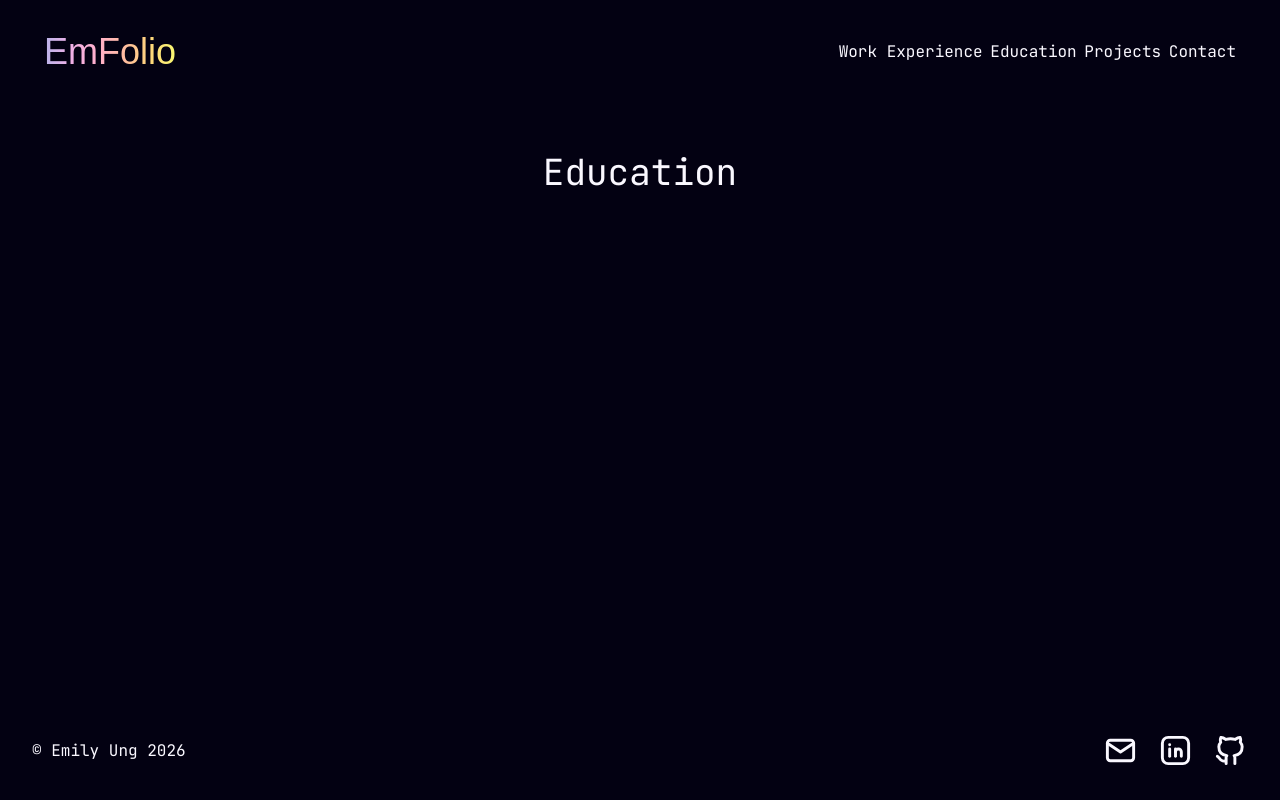
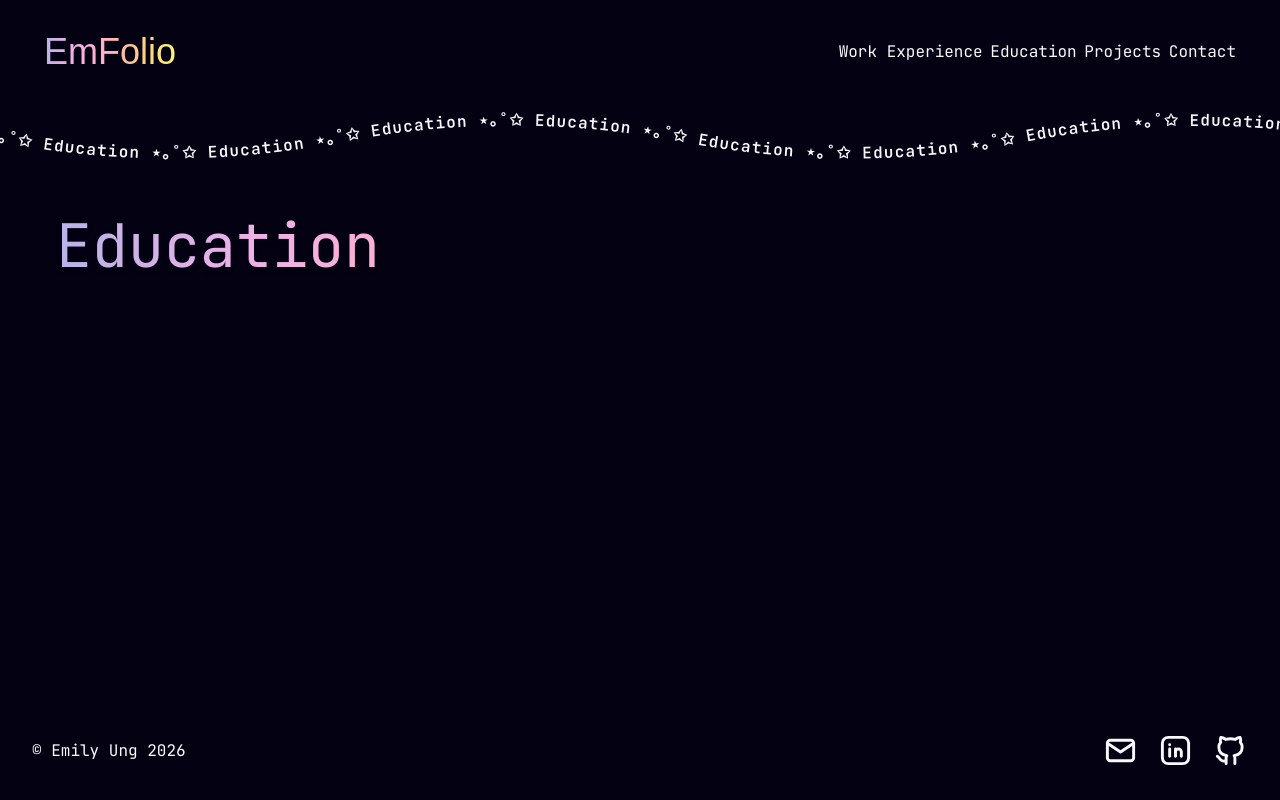
Before and after one commit to emilyungm/EmFolio, a Next.js app in the folder emily-ung-portfolio/: page /education in a window 1280 px wide. Built offline with nearby package versions, Linux system fonts and the light colour scheme; a web font is replaced by a local one.

Commit message:
Add text wave effect to each of the subpages

```diff
--- a/emily-ung-portfolio/app/contact/page.tsx
+++ b/emily-ung-portfolio/app/contact/page.tsx
@@ -1,7 +1,30 @@
+import TextLoop from "@/components/TextLoop";
+
 export default function ContactPage() {
   return (
-    <main className="mx-auto max-w-5xl px-6 py-12">
-      <h1 className="font-heading text-4xl text-ink">Contact</h1>
+    <main>
+      <TextLoop
+        text="Contact Me"
+        shape="wave"
+        speed={10}
+        direction="forward"
+        separator="⋆｡˚✩"
+        curviness={14}
+        fontSize={15}
+        fontWeight={600}
+        letterSpacing={1.5}
+        uppercase={false}
+        color="var(--color-ink)"
+        ribbon={false}
+        ribbonWidth={60}
+        pauseOnHover={false}
+        viewHeight={60}
+      />
+      <section className="mx-8 max-w-5xl px-6 py-12">
+        <h1 className="font-heading text-rainbow drop-shadow-md text-6xl">
+          Contact Me
+        </h1>
+      </section>
     </main>
   );
 }
--- a/emily-ung-portfolio/app/education/page.tsx
+++ b/emily-ung-portfolio/app/education/page.tsx
@@ -1,7 +1,30 @@
+import TextLoop from "@/components/TextLoop";
+
 export default function EducationPage() {
   return (
-    <main className="mx-auto max-w-5xl px-6 py-12">
-      <h1 className="font-heading text-4xl text-ink">Education</h1>
+    <main>
+      <TextLoop
+        text="Education"
+        shape="wave"
+        speed={10}
+        direction="forward"
+        separator="⋆｡˚✩"
+        curviness={14}
+        fontSize={15}
+        fontWeight={600}
+        letterSpacing={1.5}
+        uppercase={false}
+        color="var(--color-ink)"
+        ribbon={false}
+        ribbonWidth={60}
+        pauseOnHover={false}
+        viewHeight={60}
+      />
+      <section className="mx-8 max-w-5xl px-6 py-12">
+        <h1 className="font-heading text-rainbow drop-shadow-md text-6xl">
+          Education
+        </h1>
+      </section>
     </main>
   );
 }
--- a/emily-ung-portfolio/app/projects/page.tsx
+++ b/emily-ung-portfolio/app/projects/page.tsx
@@ -1,7 +1,30 @@
+import TextLoop from "@/components/TextLoop";
+
 export default function ProjectsPage() {
   return (
-    <main className="mx-auto max-w-5xl px-6 py-12">
-      <h1 className="font-heading text-4xl text-ink">Projects</h1>
+    <main>
+      <TextLoop
+        text="Projects"
+        shape="wave"
+        speed={10}
+        direction="forward"
+        separator="⋆｡˚✩"
+        curviness={14}
+        fontSize={15}
+        fontWeight={600}
+        letterSpacing={1.5}
+        uppercase={false}
+        color="var(--color-ink)"
+        ribbon={false}
+        ribbonWidth={60}
+        pauseOnHover={false}
+        viewHeight={60}
+      />
+      <section className="mx-8 max-w-5xl px-6 py-12">
+        <h1 className="font-heading text-rainbow drop-shadow-md text-6xl">
+          Projects
+        </h1>
+      </section>
     </main>
   );
 }
--- a/emily-ung-portfolio/app/work-experience/page.tsx
+++ b/emily-ung-portfolio/app/work-experience/page.tsx
@@ -1,7 +1,32 @@
+import TextLoop from "@/components/TextLoop";
+
 export default function WorkExperiencePage() {
   return (
-    <main className="mx-auto max-w-5xl px-6 py-12">
-      <h1 className="font-heading text-4xl text-ink">Work Experience</h1>
-    </main>
+    <>
+      <main>
+        <TextLoop
+          text="Work Experience"
+          shape="wave"
+          speed={10}
+          direction="forward"
+          separator="⋆｡˚✩"
+          curviness={14}
+          fontSize={15}
+          fontWeight={600}
+          letterSpacing={1.5}
+          uppercase={false}
+          color="var(--color-ink)"
+          ribbon={false}
+          ribbonWidth={60}
+          pauseOnHover={false}
+          viewHeight={60}
+        />
+        <section className="mx-8 max-w-5xl px-6 py-12">
+          <h1 className="font-heading text-rainbow drop-shadow-md text-6xl">
+            Work Experience
+          </h1>
+        </section>
+      </main>
+    </>
   );
 }
--- /dev/null
+++ b/emily-ung-portfolio/components/TextLoop.tsx
@@ -0,0 +1,291 @@
+"use client";
+
+import {
+  CSSProperties,
+  useEffect,
+  useId,
+  useLayoutEffect,
+  useMemo,
+  useRef,
+  useState,
+} from "react";
+import { gsap } from "gsap";
+
+export type TextLoopShape = "wave" | "circle" | "infinity" | "arch" | "line";
+export type TextLoopDirection = "forward" | "reverse";
+
+export interface TextLoopProps {
+  text?: string;
+  shape?: TextLoopShape;
+  path?: string;
+  speed?: number;
+  direction?: TextLoopDirection;
+  separator?: string;
+  curviness?: number;
+  fontSize?: number;
+  fontWeight?: number | string;
+  letterSpacing?: number;
+  uppercase?: boolean;
+  color?: string;
+  ribbon?: boolean;
+  ribbonColor?: string;
+  ribbonWidth?: number;
+  pauseOnHover?: boolean;
+  className?: string;
+  style?: CSSProperties;
+  viewHeight?: number;
+}
+
+interface Metrics {
+  length: number;
+  reps: number;
+}
+
+const VIEW_W = 1200;
+const CX = VIEW_W / 2;
+const EDGE_PAD = 6;
+
+const buildPath = (
+  shape: TextLoopShape,
+  curviness: number,
+  ribbonWidth: number,
+  viewHeight: number,
+): string => {
+  const CY = viewHeight / 2;
+  const c = Math.max(0, curviness);
+  const room = Math.max(20, CY - Math.max(0, ribbonWidth) / 2 - EDGE_PAD);
+
+  switch (shape) {
+    case "circle": {
+      const r = Math.min(90 + c * 0.95, room);
+      return `M ${CX - r} ${CY} A ${r} ${r} 0 1 1 ${CX + r} ${CY} A ${r} ${r} 0 1 1 ${CX - r} ${CY} Z`;
+    }
+    case "infinity": {
+      const r = 150 + c * 1.4;
+      const h = Math.min(60 + c * 0.95, room);
+      return [
+        `M ${CX} ${CY}`,
+        `C ${CX + r * 0.55} ${CY - h} ${CX + r} ${CY - h} ${CX + r} ${CY}`,
+        `C ${CX + r} ${CY + h} ${CX + r * 0.55} ${CY + h} ${CX} ${CY}`,
+        `C ${CX - r * 0.55} ${CY - h} ${CX - r} ${CY - h} ${CX - r} ${CY}`,
+        `C ${CX - r} ${CY + h} ${CX - r * 0.55} ${CY + h} ${CX} ${CY}`,
+        "Z",
+      ].join(" ");
+    }
+    case "arch": {
+      const rise = Math.min(120 + c * 1.1, room * 2);
+      return `M 120 ${CY + rise / 2} Q ${CX} ${CY - rise * 1.5} ${VIEW_W - 120} ${CY + rise / 2}`;
+    }
+    case "line":
+      return `M -320 ${CY} L ${VIEW_W + 320} ${CY}`;
+    case "wave":
+    default: {
+      const a = Math.min(c * 2.2, room * 2);
+      return `M -320 ${CY} Q -160 ${CY - a} 0 ${CY} T 320 ${CY} T 640 ${CY} T 960 ${CY} T 1280 ${CY} T ${VIEW_W + 320} ${CY}`;
+    }
+  }
+};
+
+const TextLoop = ({
+  text = "React ✦ Bits",
+  shape = "wave",
+  path,
+  speed = 90,
+  direction = "forward",
+  separator = "✦",
+  curviness = 90,
+  fontSize = 46,
+  fontWeight = 800,
+  letterSpacing = 2,
+  uppercase = true,
+  color = "#ffffff",
+  ribbon = true,
+  ribbonColor = "#5227FF",
+  ribbonWidth = 86,
+  pauseOnHover = true,
+  className = "",
+  style = {},
+  viewHeight = 520,
+}: TextLoopProps) => {
+  const rootRef = useRef<HTMLDivElement | null>(null);
+  const pathRef = useRef<SVGPathElement | null>(null);
+  const measureRef = useRef<SVGTextElement | null>(null);
+  const headRef = useRef<SVGTextPathElement | null>(null);
+  const tailRef = useRef<SVGTextPathElement | null>(null);
+
+  const [metrics, setMetrics] = useState<Metrics>({ length: 0, reps: 1 });
+
+  const rawId = useId();
+  const pathId = `text-loop-${rawId.replace(/:/g, "")}`;
+
+  const d = useMemo(
+    () => path || buildPath(shape, curviness, ribbonWidth, viewHeight),
+    [path, shape, curviness, ribbonWidth, viewHeight],
+  );
+
+  const unit = useMemo(() => {
+    const base = uppercase ? String(text).toUpperCase() : String(text);
+    const gap = separator ? `\u00A0${separator}\u00A0` : "\u00A0\u00A0\u00A0";
+    return `${base}${gap}`;
+  }, [text, separator, uppercase]);
+
+  const textStyle = useMemo<CSSProperties>(
+    () => ({
+      fontSize: `${fontSize}px`,
+      fontWeight,
+      letterSpacing: `${letterSpacing}px`,
+    }),
+    [fontSize, fontWeight, letterSpacing],
+  );
+
+  useLayoutEffect(() => {
+    const pathEl = pathRef.current;
+    const measureEl = measureRef.current;
+    if (!pathEl || !measureEl) return undefined;
+
+    let cancelled = false;
+
+    const measure = () => {
+      if (cancelled) return;
+      let length = 0;
+      let unitWidth = 0;
+      try {
+        length = pathEl.getTotalLength();
+        unitWidth = measureEl.getComputedTextLength();
+      } catch {
+        return;
+      }
+      if (!length) return;
+
+      const reps =
+        unitWidth > 0 ? Math.max(1, Math.round(length / unitWidth)) : 1;
+      setMetrics((prev) =>
+        prev.length === length && prev.reps === reps ? prev : { length, reps },
+      );
+    };
+
+    measure();
+    if (typeof document !== "undefined" && document.fonts?.ready) {
+      document.fonts.ready.then(measure).catch(() => {});
+    }
+
+    return () => {
+      cancelled = true;
+    };
+  }, [d, unit, fontSize, fontWeight, letterSpacing]);
+
+  useEffect(() => {
+    const { length } = metrics;
+    const head = headRef.current;
+    const tail = tailRef.current;
+    if (!head || !tail || !length) return undefined;
+
+    const apply = (offset: number) => {
+      const partner = offset >= 0 ? offset - length : offset + length;
+      head.setAttribute("startOffset", String(offset));
+      tail.setAttribute("startOffset", String(partner));
+    };
+
+    apply(0);
+
+    const prefersReduced =
+      typeof window !== "undefined" &&
+      window.matchMedia("(prefers-reduced-motion: reduce)").matches;
+    if (prefersReduced || speed <= 0) return undefined;
+
+    const state = { offset: 0 };
+    const tween = gsap.to(state, {
+      offset: direction === "reverse" ? -length : length,
+      duration: length / speed,
+      ease: "none",
+      repeat: -1,
+      onUpdate: () => apply(state.offset),
+    });
+
+    const root = rootRef.current;
+    const pause = () => tween.pause();
+    const resume = () => tween.resume();
+
+    if (pauseOnHover && root) {
+      root.addEventListener("pointerenter", pause);
+      root.addEventListener("pointerleave", resume);
+    }
+
+    return () => {
+      tween.kill();
+      if (pauseOnHover && root) {
+        root.removeEventListener("pointerenter", pause);
+        root.removeEventListener("pointerleave", resume);
+      }
+    };
+  }, [metrics, speed, direction, pauseOnHover]);
+
+  const loopText = unit.repeat(metrics.reps);
+  const fitLength = metrics.length || undefined;
+
+  return (
+    <div
+      ref={rootRef}
+      className={`relative w-full overflow-hidden ${className}`.trim()}
+      style={style}
+    >
+      <svg
+        className="block w-full h-auto"
+        preserveAspectRatio="xMidYMid meet"
+        role="img"
+        aria-label={text}
+        viewBox={`0 0 ${VIEW_W} ${viewHeight}`}
+      >
+        <path
+          ref={pathRef}
+          id={pathId}
+          d={d}
+          fill="none"
+          stroke={ribbon ? ribbonColor : "none"}
+          strokeWidth={ribbon ? ribbonWidth : 0}
+          strokeLinecap="round"
+          strokeLinejoin="round"
+        />
+
+        <text
+          ref={measureRef}
+          className="invisible pointer-events-none"
+          style={textStyle}
+          aria-hidden="true"
+        >
+          {unit}
+        </text>
+
+        <text
+          className="font-mono"
+          style={textStyle}
+          fill={color}
+          dominantBaseline="central"
+          aria-hidden="true"
+          textLength={fitLength}
+          lengthAdjust="spacing"
+        >
+          <textPath ref={headRef} href={`#${pathId}`} startOffset={0}>
+            {loopText}
+          </textPath>
+        </text>
+
+        <text
+          className="font-mono"
+          style={textStyle}
+          fill={color}
+          dominantBaseline="central"
+          aria-hidden="true"
+          textLength={fitLength}
+          lengthAdjust="spacing"
+        >
+          <textPath ref={tailRef} href={`#${pathId}`} startOffset={0}>
+            {loopText}
+          </textPath>
+        </text>
+      </svg>
+    </div>
+  );
+};
+
+export default TextLoop;
--- a/emily-ung-portfolio/package.json
+++ b/emily-ung-portfolio/package.json
@@ -13,6 +13,7 @@
     "@phosphor-icons/react": "^2.1.10",
     "class-variance-authority": "^0.7.1",
     "cn": "^0.4.0",
+    "gsap": "^3.15.0",
     "next": "16.3.8",
     "ogl": "^1.0.11",
     "react": "19.2.8",
```
Also changed, not shown: 1 other file (tests, documents, lock files or other folders).
